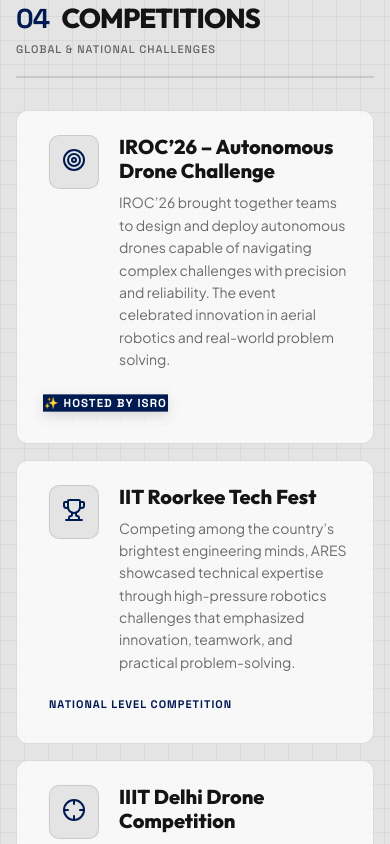
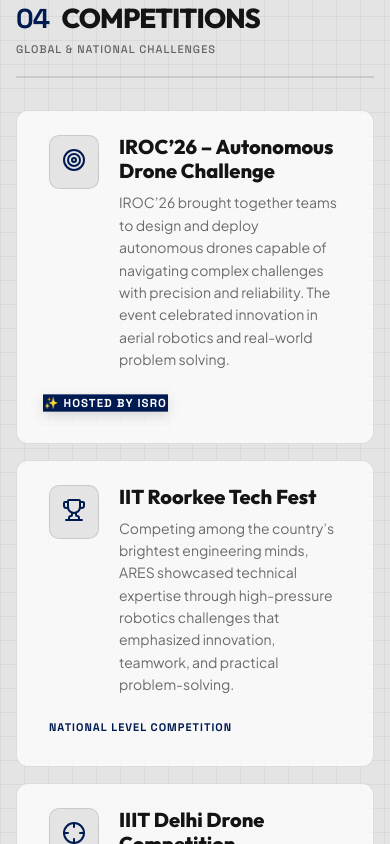
Before and after one commit to TeamARES/ARES-WEBSITE, a React (Vite) app: page / in a window 390 px wide. Shown: the part 9440-10284 px from the top of the page. Built offline with nearby package versions, Linux system fonts and the light colour scheme; no server answers; a web font is replaced by a local one.

Commit message:
style: fix horizontal overflow and responsiveness on landing page components for mobile devices

```diff
--- a/src/components/CompetitionsSection.tsx
+++ b/src/components/CompetitionsSection.tsx
@@ -62,7 +62,7 @@
                 display: 'flex'
               }}
             >
-              <div style={{ display: 'flex', alignItems: 'flex-start', gap: '20px', flex: 1, minWidth: '300px' }}>
+              <div style={{ display: 'flex', alignItems: 'flex-start', gap: '20px', flex: 1, minWidth: '200px' }}>
                 <div style={{ padding: '12px', border: '1px solid var(--border-color)', borderRadius: '10px', background: 'var(--bg-color)', color: 'var(--brand-blue)', flexShrink: 0 }}>
                   <CompIcon size={24} />
                 </div>
--- a/src/components/ProjectsSection.tsx
+++ b/src/components/ProjectsSection.tsx
@@ -209,7 +209,7 @@
             <span style={{ flex: 1, height: '1px', background: 'var(--border-color)' }}></span>
           </div>
 
-          <div style={{ display: 'grid', gridTemplateColumns: 'repeat(auto-fit, minmax(320px, 1fr))', gap: '20px' }}>
+          <div style={{ display: 'grid', gridTemplateColumns: 'repeat(auto-fit, minmax(260px, 1fr))', gap: '20px' }}>
             {UpcomingEvents.map((event) => {
               const isActive = activeEventId === event.id;
 
```
